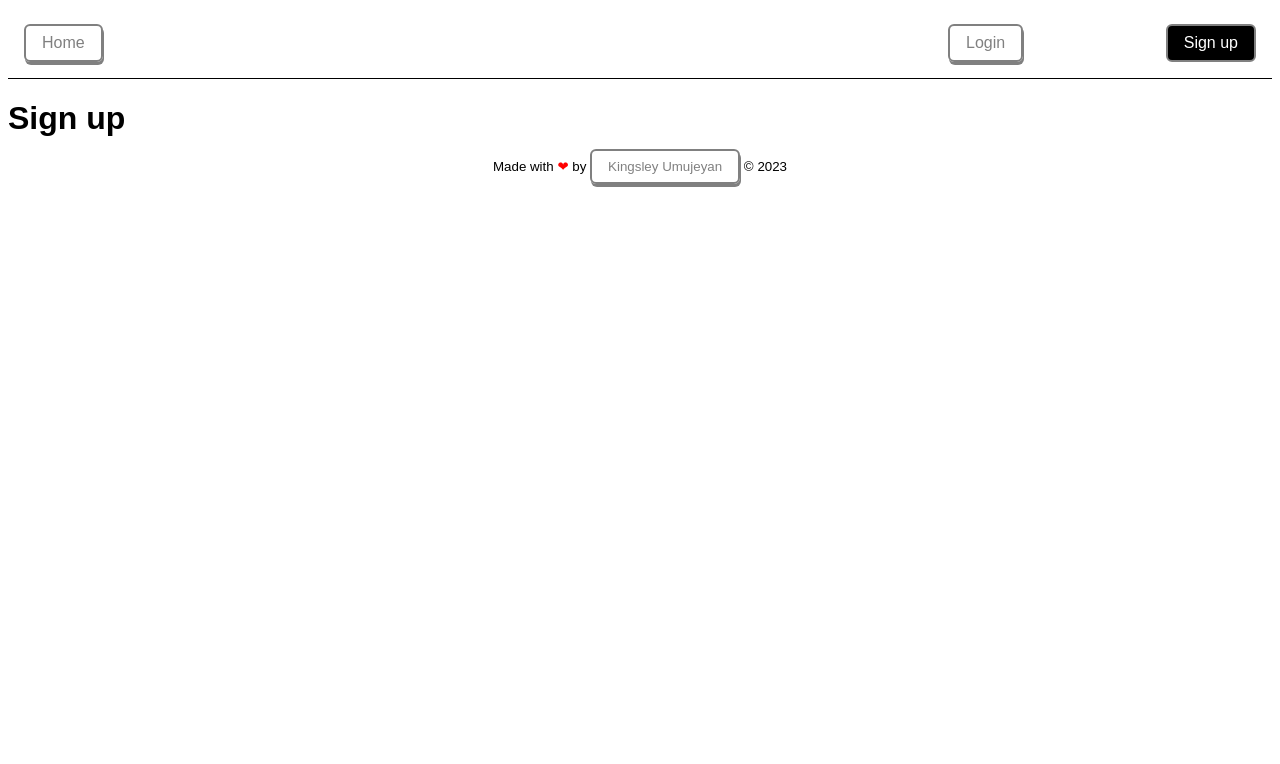
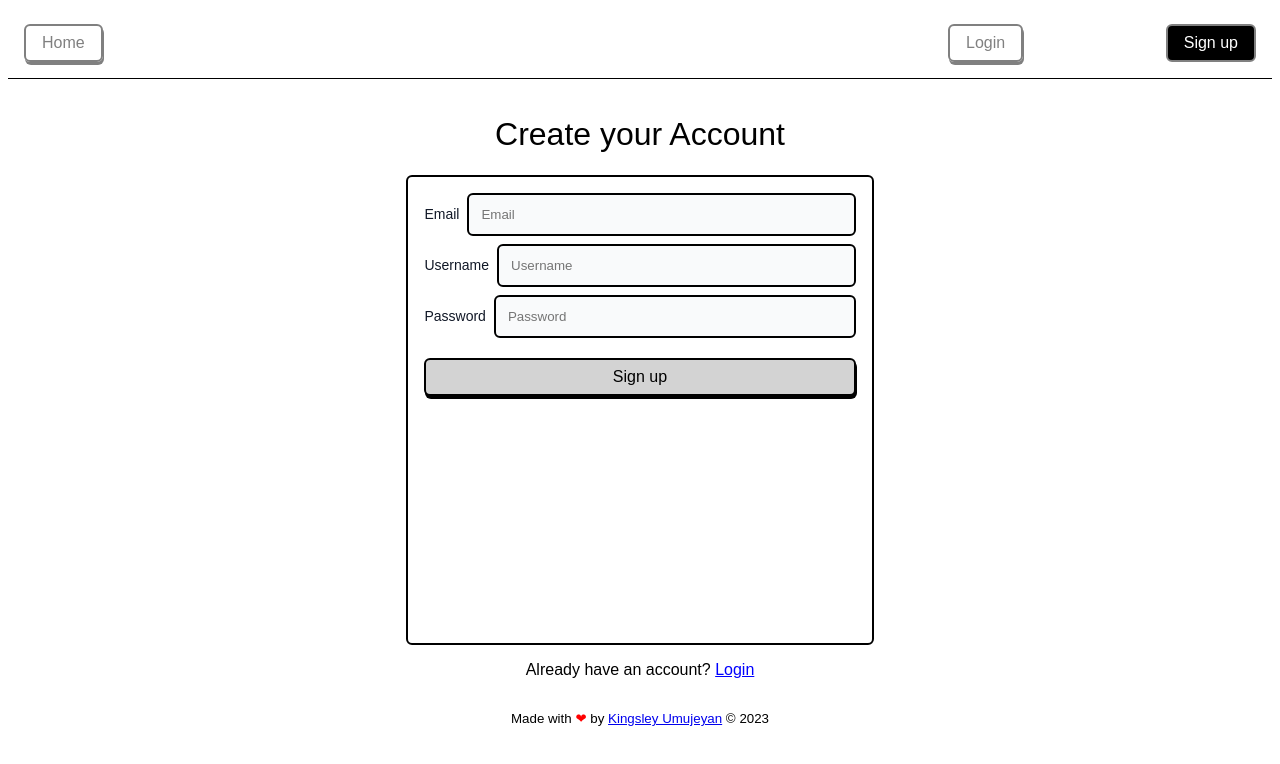
Before and after one commit to kuicpet/fake_authentication, a Vue app: page /signup in a window 1280 px wide. Shown: the top 764 px of the page. Built offline with nearby package versions, Linux system fonts and the light colour scheme.

Commit message:
ft--updated sign up and login views

```diff
--- a/src/assets/main.css
+++ b/src/assets/main.css
@@ -5,32 +5,3 @@
   font-weight: normal;
   font-family: sans-serif;
 }
-
-a {
-  text-decoration: none;
-  border: 2px solid gray;
-  font-weight: 500;
-  padding: 0.5rem 1rem;
-  color: gray;
-  border-radius: 0.375rem;
-  outline: none;
-  left: -4px;
-  top: -4px;
-  z-index: 2;
-  box-shadow: 1px 3px gray ;
-  transition:0.1s ease-in-out ;
-}
-a:hover {
-    color: white;
-    background-color: black;
-    /*transform: translateY(2px) ;*/
-    box-shadow:0 0 0 ;
-
-}
-
-.router-link-active {
-    color: white;
-    background-color: black;
-    /*transform: translateY(2px) ;*/
-    box-shadow:0 0 0 ;
-}
--- a/src/components/Navbar.vue
+++ b/src/components/Navbar.vue
@@ -48,6 +48,35 @@ import { computed } from '@vue/reactivity';
         width: 25%;
         align-items: center;
     }
+    a {
+  text-decoration: none;
+  border: 2px solid gray;
+  font-weight: 500;
+  padding: 0.5rem 1rem;
+  color: gray;
+  border-radius: 0.375rem;
+  outline: none;
+  left: -4px;
+  top: -4px;
+  z-index: 2;
+  box-shadow: 1px 3px gray ;
+  transition:0.1s ease-in-out ;
+}
+a:hover {
+    color: white;
+    background-color: black;
+    /*transform: translateY(2px) ;*/
+    box-shadow:0 0 0 ;
+
+}
+
+.router-link-active {
+    color: white;
+    background-color: black;
+    /*transform: translateY(2px) ;*/
+    box-shadow:0 0 0 ;
+}
+
     button {
     margin-top: 0.75rem;
     border: 2px solid black;
--- a/src/views/Home.vue
+++ b/src/views/Home.vue
@@ -1,3 +1,48 @@
 <template>
-    <h1>Home</h1>
+    <div class="welcome">
+        <h1>
+            Shop for quality and value!
+        </h1>
+        <div>
+            <RouterLink to="/login">
+                Start Shopping
+            </RouterLink>
+        </div>
+    </div>
 </template>
+
+<style scoped>
+    .welcome {
+        display: flex;
+        flex-direction: column;
+        align-items: center;
+        justify-content: center;
+        min-height: 75vh;
+    }
+    h1 {
+        font-weight: 200;
+    }
+    a {
+  text-decoration: none;
+  border: 2px solid gray;
+  font-size: 1.5rem;
+  font-weight: 500;
+  padding: 0.5rem 1rem;
+  color: black;
+  border-radius: 0.375rem;
+  outline: none;
+  background-color: orange;
+  left: -4px;
+  top: -4px;
+  z-index: 2;
+  box-shadow: 1px 3px black ;
+  transition:0.1s ease-in-out ;
+}
+a:hover {
+    color: white;
+    background-color: black;
+    /*transform: translateY(2px) ;*/
+    box-shadow:0 0 0 ;
+
+}
+</style>
--- a/src/views/Login.vue
+++ b/src/views/Login.vue
@@ -1,19 +1,22 @@
 <template>
     <div class="form">
-        <h1>Login</h1>
+        <h1>Login to your Account</h1>
         <form>
             <div>
                 <label for="username">Username</label>
-                <input type="text" placeholder="Username" v-model="userName">
+                <input type="text" placeholder="Username" v-model="userName" required>
             </div>
             <div>
                 <label for="password">Password</label>
-                <input type="text" placeholder="Password" v-model="password">
+                <input type="text" placeholder="Password" v-model="password" required>
             </div>
             <div>
-                <button @click="handleLogin">Login</button>
+                <button @click="handleLogin" :disabled="!userName || !password">Login</button>
             </div>
         </form>
+        <div>
+            <p>Don't have an account? <RouterLink to="/signup">Sign up</RouterLink> </p>
+        </div>
     </div>
 </template>
 
@@ -53,7 +56,7 @@
     }
 </script>
 
-<style>
+<style scoped>
     .form {
         display: flex;
         flex-direction: column;
@@ -61,6 +64,9 @@
         justify-content: center;
         height: 75vh;
         margin: 1rem;
+    }
+    h1 {
+        font-weight: 200;
     }
     form {
         border: 2px solid black;
@@ -97,21 +103,44 @@
     border-radius: 0.375rem;
     padding: 0.75rem;
     }
+    a {
+        color: blue;
+        border: none;
+        text-decoration: underline;
+    }
 button {
     margin-top: 0.75rem;
     border: 2px solid black;
     border-radius: 0.375rem;
-    font-size: 0.875rem;
-    background-color: black;
-    color: white;
+    font-size: 1rem;
+    background-color: white;
+    color: black;
     width: 100%;
     padding: 0.5rem 1.25rem;
     text-align: center;
     cursor: pointer;
+    outline: none;
+  left: -4px;
+  top: -4px;
+  z-index: 2;
+  box-shadow: 1px 3px black ;
+  transition:0.1s ease-in-out ;
+
 }
-    @media screen and (max-width: 1024px) {
+
+button:disabled {
+    background-color: lightgray;
+    color: black;
+    cursor: not-allowed;
+}
+  @media screen and (max-width: 768px) {
         form {
             width: 50%;
         }
     }
+    @media screen and (max-width: 400px) {
+        form {
+            width: 90%;
+        }
+    }
 </style>
--- a/src/views/Signup.vue
+++ b/src/views/Signup.vue
@@ -1,3 +1,152 @@
 <template>
-    <h1>Sign up</h1>
+    <div class="form">
+        <h1>Create your Account</h1>
+        <form>
+            <div>
+                <label for="email">Email</label>
+                <input type="email" placeholder="Email" v-model="email" required>
+            </div>
+            <div>
+                <label for="username">Username</label>
+                <input type="text" placeholder="Username" v-model="userName" required>
+            </div>
+            <div>
+                <label for="password">Password</label>
+                <input type="text" placeholder="Password" v-model="password" required>
+            </div>
+            <div>
+                <button @click="handleSignup" :disabled="!userName || !password || !email" >Sign up</button>
+            </div>
+        </form>
+        <div>
+            <p>Already have an account? <RouterLink to="/login">Login</RouterLink> </p>
+        </div>
+    </div>
 </template>
+
+<script>
+    import {ref} from '@vue/reactivity'
+    import { useRouter } from 'vue-router';
+
+    export default {
+        setup(){
+            const userName = ref('')
+            const password = ref('')
+            const email = ref('')
+
+            const router = useRouter()
+
+            const dummyData = {
+                userName: 'kuic',
+                password: 'password',
+                email: ''
+            }
+
+            const handleSignup = () => {
+                if(
+                    userName.value === dummyData.userName && password.value === dummyData.password && email.value === dummyData.email
+                ){
+                    localStorage.setItem('token', 'morenike')
+                    alert('Signup successful!!!')
+                    router.push({name: 'Login'})
+                } else {
+                    alert("Email or Username or Password is incorrect!!!");
+                    return
+                }
+            }
+            return {
+                userName,
+                password,
+                handleSignup,
+            }
+        }
+    }
+</script>
+
+<style scoped>
+    .form {
+        display: flex;
+        flex-direction: column;
+        align-items: center;
+        justify-content: center;
+        height: 75vh;
+        margin: 1rem;
+    }
+    h1 {
+        font-weight: 200;
+    }
+    form {
+        border: 2px solid black;
+        width: 35%;
+        max-width: 48rem;
+        height: 90%;
+        border-radius: 0.375rem;
+        padding: 1rem;
+    }
+
+
+    form div {
+        display: flex;
+        align-items: center;
+        gap: 0.5rem;
+        margin-bottom: 0.5rem;
+    }
+    label {
+        display: block;
+        font-size: 0.875rem;
+    line-height: 1.25rem;
+    font-weight: 500;
+    --tw-text-opacity: 1;
+    color: rgb(17 24 39 / var(--tw-text-opacity));
+
+    }
+    input {
+        --tw-bg-opacity: 1;
+    background-color: rgb(249 250 251 / var(--tw-bg-opacity));
+    border: 2px solid black;
+    outline: 2px solid transparent;
+    outline-offset: 2px;
+    width: 100%;
+    border-radius: 0.375rem;
+    padding: 0.75rem;
+    }
+    a {
+        color: blue;
+        border: none;
+        text-decoration: underline;
+    }
+button {
+    margin-top: 0.75rem;
+    border: 2px solid black;
+    border-radius: 0.375rem;
+    font-size: 1rem;
+    background-color: black;
+    color: white;
+    width: 100%;
+    padding: 0.5rem 1.25rem;
+    text-align: center;
+    cursor: pointer;
+    outline: none;
+  left: -4px;
+  top: -4px;
+  z-index: 2;
+  box-shadow: 1px 3px black ;
+  transition:0.1s ease-in-out ;
+}
+button:disabled {
+    background-color: lightgray;
+    color: black;
+
+    cursor: not-allowed;
+}
+    @media screen and (max-width: 768px) {
+        form {
+            width: 50%;
+        }
+    }
+    @media screen and (max-width: 400px) {
+        form {
+            width: 90%;
+        }
+    }
+</style>
```
